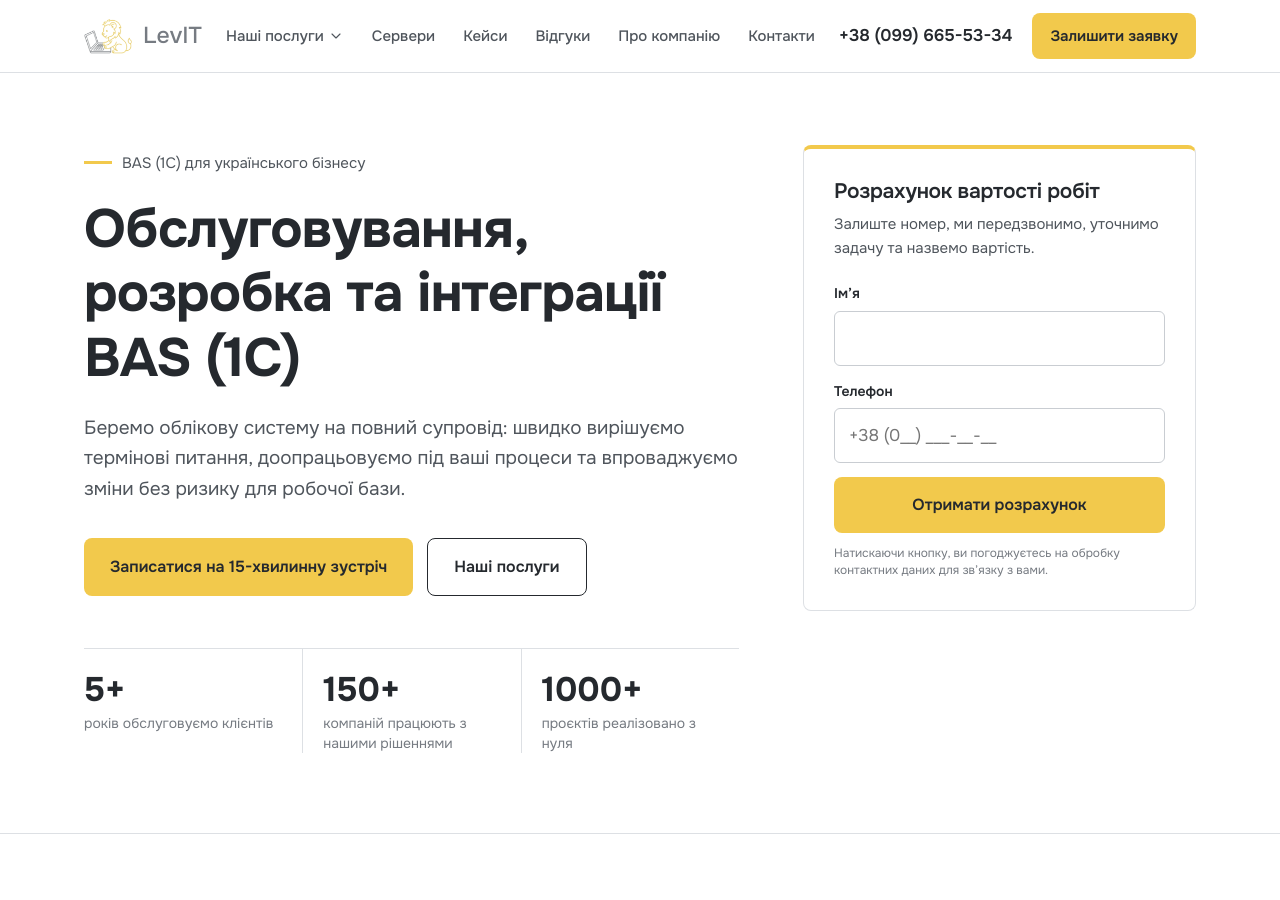
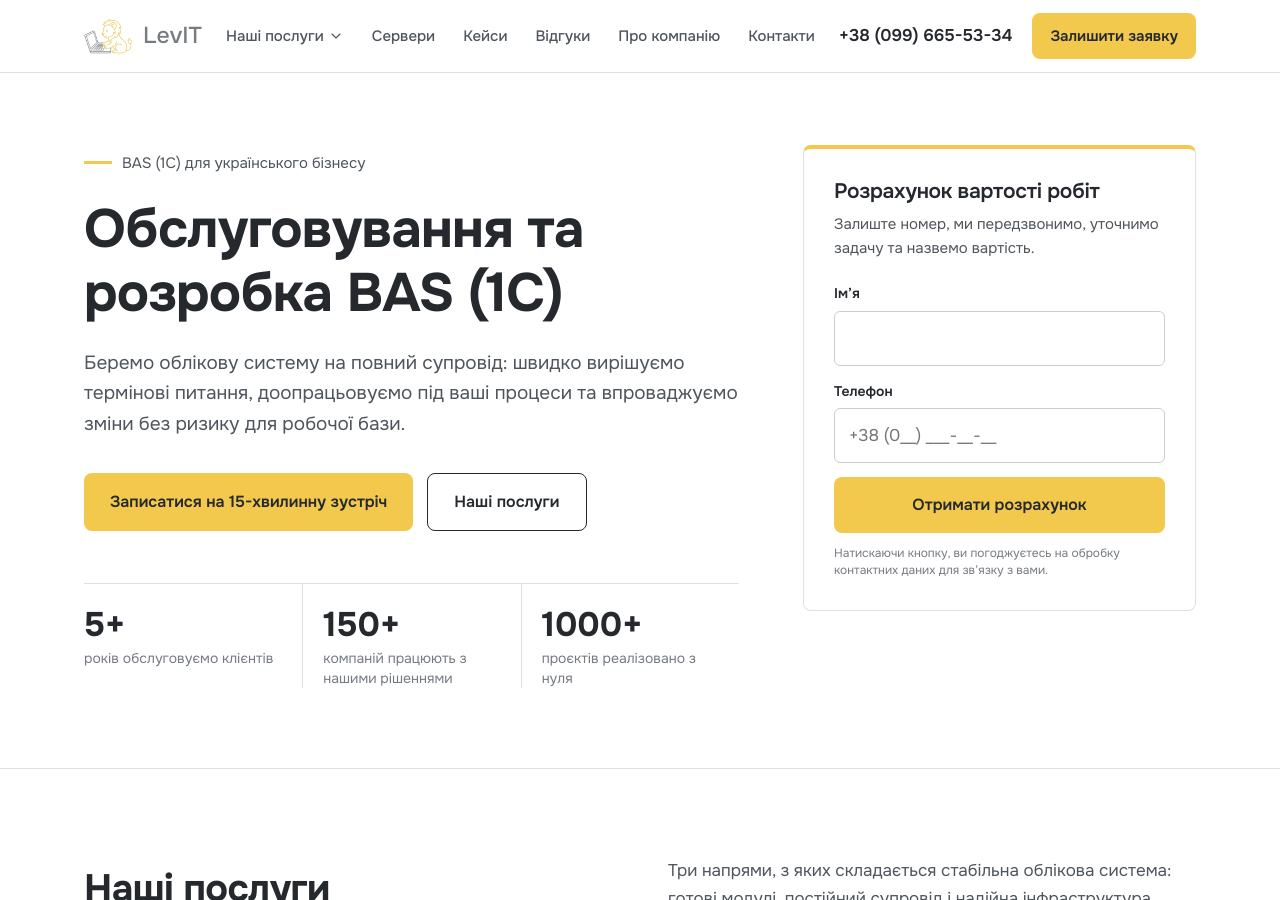
Before and after one commit to levchenkoilya88Levit/LevIT, a Jekyll site: the page built from index.html, in a window 1280 px wide and 900 px high. Built offline with Jekyll 4.4.1, drawn with Linux system fonts in a browser that asks for light colours.

Commit message:
Изменить главный заголовок на «Обслуговування та розробка BAS (1С)»
Co-Authored-By: Claude Opus 5.5 <noreply@anthropic.com>
Claude-Session: https://claude.ai/code/session_01351Mxasd5GckSzt4ywevTw

```diff
--- a/index.html
+++ b/index.html
@@ -12,7 +12,7 @@ form_class: alt
   <div class="wrap hero-grid">
     <div>
       <p class="hero-label">BAS (1С) для українського бізнесу</p>
-      <h1>Обслуговування, розробка та інтеграції BAS (1С)</h1>
+      <h1>Обслуговування та розробка BAS (1С)</h1>
       <p class="hero-sub">Беремо облікову систему на повний супровід: швидко вирішуємо термінові питання, доопрацьовуємо під ваші процеси та впроваджуємо зміни без ризику для робочої бази.</p>
       <div class="hero-cta">
         <a class="btn btn-main" href="#zayavka">Записатися на 15-хвилинну зустріч</a>
```
